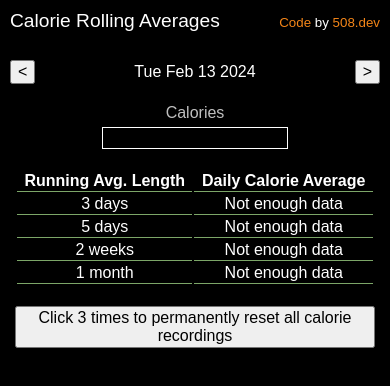
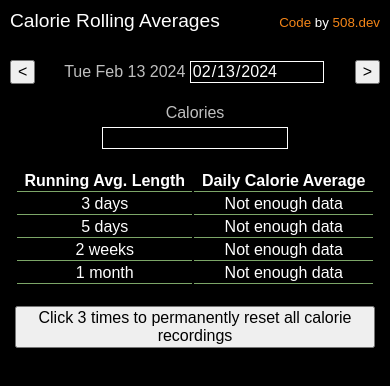
Before and after one commit to 508-dev/running-calorie-average, a SvelteKit app: page / in a window 390 px wide. Shown: the top 386 px of the page. Built offline with nearby package versions, Linux system fonts and the light colour scheme.

Commit message:
feat(+page.svelte): add HTML datepicker and compatibility with mobile swipe

```diff
--- a/src/routes/+page.svelte
+++ b/src/routes/+page.svelte
@@ -56,6 +56,37 @@
 		updateDateQuery(newDate.toDateString());
 	}
 
+	/**
+	 * Handles the date picker input when the label is clicked.
+	 * @param event
+	 */
+	function handleDatePicker(event: MouseEvent) {
+		const input = (event.target as HTMLLabelElement).nextElementSibling as HTMLInputElement;
+		input.showPicker();
+		input.onchange = () => {
+			if (input.value) {
+				const [year, month, day] = input.value.split('-').map(Number);
+				const selectedDate = new Date(year, month - 1, day); // month is 0-based
+				if (!isNaN(selectedDate.valueOf())) {
+					updateDateQuery(selectedDate.toDateString());
+				}
+			}
+		};
+	}
+
+	/**
+	 * Converts a date string in the format "Wed Aug 07 2024" to "YYYY-MM-DD".
+	 * @param dateStr
+	 */
+	function toISODateString(dateStr: string): string {
+		const date = new Date(dateStr);
+		if (isNaN(date.valueOf())) return '';
+		return date.toISOString().slice(0, 10);
+	}
+
+	// Initialize dateInputValue with the current pathname in ISO format
+	$: dateInputValue = toISODateString(pathname);
+
         // For swiping to change date
         let startX: number;
         let endX: number;
@@ -93,7 +124,8 @@
                 on:touchstart={handleTouchStart}
                 on:touchend={handleTouchEnd}
         >
-		{pathname}
+		<label id="date-picker-label" for="date-picker" on:click={handleDatePicker}>{pathname}</label>
+		<input type="date" id="date-picker" name="date-picker" bind:value={dateInputValue}>
 	</h2>
 	<button on:click={handleDateForward}>
 		{'>'}
```
